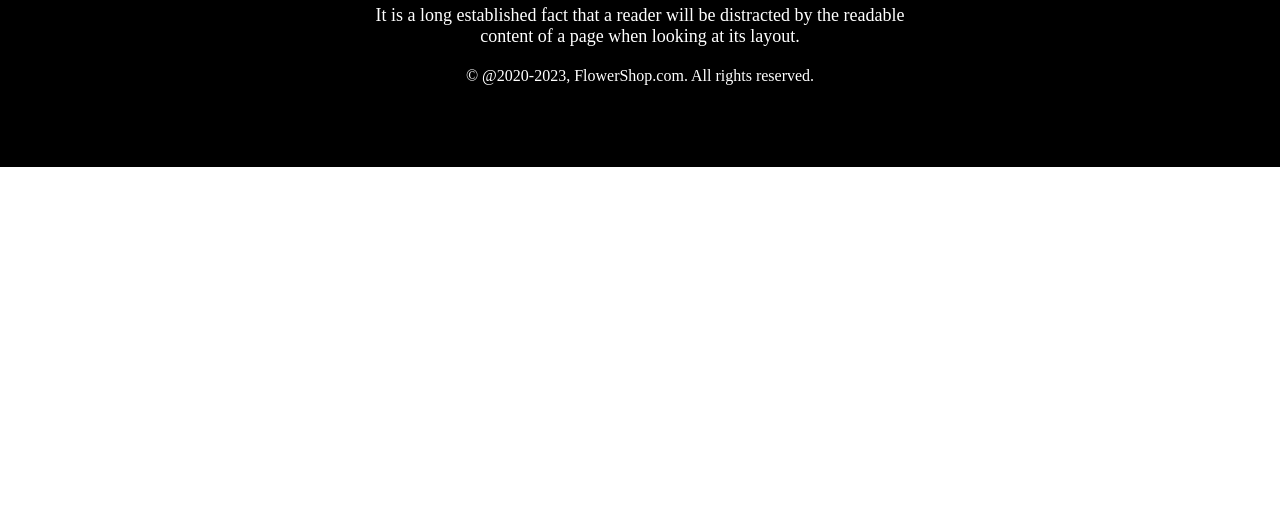
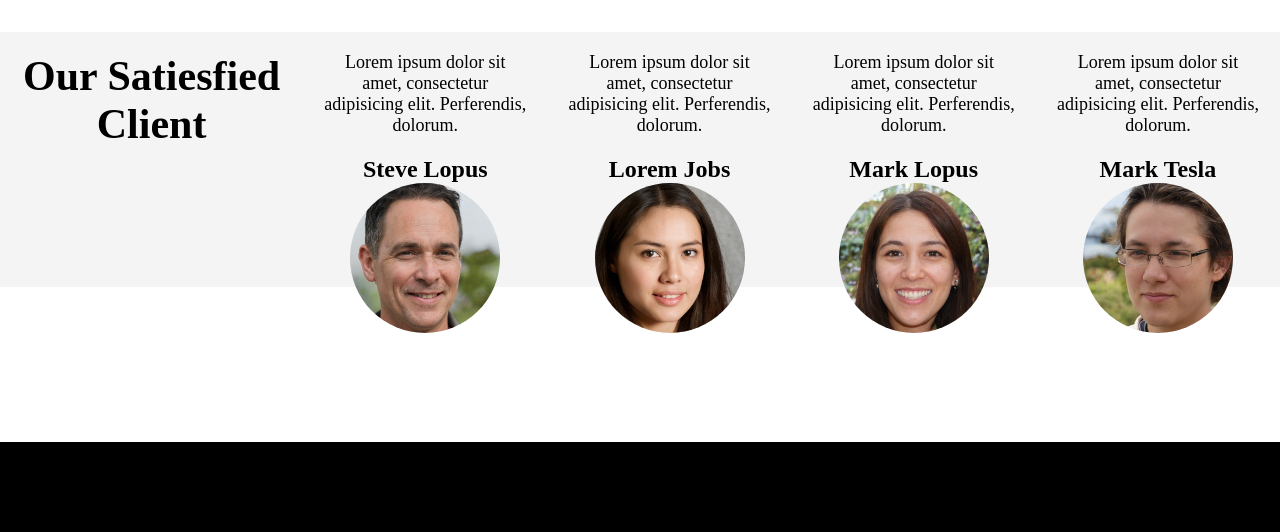
Before and after one commit to ShariarNiaj05/flower-shop, a plain HTML site: page index.html in a window 1280 px wide. Shown: the part 3822-4354 px from the top of the page. Before the commit the page ends 3989 px from the top, so only its background shows below. Drawn offline with Linux system fonts and the light colour scheme.

Commit message:
client added

```diff
--- a/index.html
+++ b/index.html
@@ -115,6 +115,36 @@
         <button class="btn">Subscribe</button>
         </div>
       </div>
+
+      <!-- client review section  -->
+      <div class="client-review-container client-title">
+        <h2 class="title">Our Satiesfied Client</h2>
+        <!-- <div class="individual-client">
+            <p class="client-message description">Lorem ipsum dolor sit amet, consectetur adipisicing elit. Perferendis, dolorum.</p>
+        <h2 class="client-name">Lorem Lopus</h2>
+        <img class="client-image" src="./Flower Asset/boy1.jpg" alt="">
+        </div> -->
+        <div class="individual-client">
+            <p class="client-message description">Lorem ipsum dolor sit amet, consectetur adipisicing elit. Perferendis, dolorum.</p>
+        <h2 class="client-name">Steve Lopus</h2>
+        <img class="client-image" src="./Flower Asset/boy1.jpg" alt="">
+        </div>
+        <div class="individual-client">
+            <p class="client-message description">Lorem ipsum dolor sit amet, consectetur adipisicing elit. Perferendis, dolorum.</p>
+        <h2 class="client-name">Lorem Jobs</h2>
+        <img class="client-image" src="./Flower Asset/girl1.jpg" alt="">
+        </div>
+        <div class="individual-client">
+            <p class="client-message description">Lorem ipsum dolor sit amet, consectetur adipisicing elit. Perferendis, dolorum.</p>
+        <h2 class="client-name">Mark Lopus</h2>
+        <img class="client-image" src="./Flower Asset/girl2.jpg" alt="">
+        </div>
+        <div class="individual-client">
+            <p class="client-message description">Lorem ipsum dolor sit amet, consectetur adipisicing elit. Perferendis, dolorum.</p>
+        <h2 class="client-name">Mark Tesla</h2>
+        <img class="client-image" src="./Flower Asset/boy2.jpg" alt="">
+        </div>
+      </div>
     </main>
     <footer>
         <h2 class="title"><span>Flower</span>Shop</h2>
--- a/style.css
+++ b/style.css
@@ -150,6 +150,28 @@
     border: none;
     padding: 5px;
 }
+
+/* client review style  */
+.client-review-container{
+    text-align: center;
+    justify-content: center;
+    margin-top: 250px;
+    margin-bottom: 155px;
+    background-color: rgba(39, 39, 39, 0.05);;
+    display: flex;
+
+}
+.individual-client{
+    width: 350px;
+    gap: 50px;
+}
+.client-image{
+    height: 150px;
+    width: 150px;
+    border-radius: 75px;
+    margin-bottom: -50px;
+}
+
 /* footer style  */
 footer{
     text-align: center;
```
Also changed, not shown: Flower Asset/boy1.jpg (added), Flower Asset/boy2.jpg (added), Flower Asset/girl1.jpg (added), Flower Asset/girl2.jpg (added).
